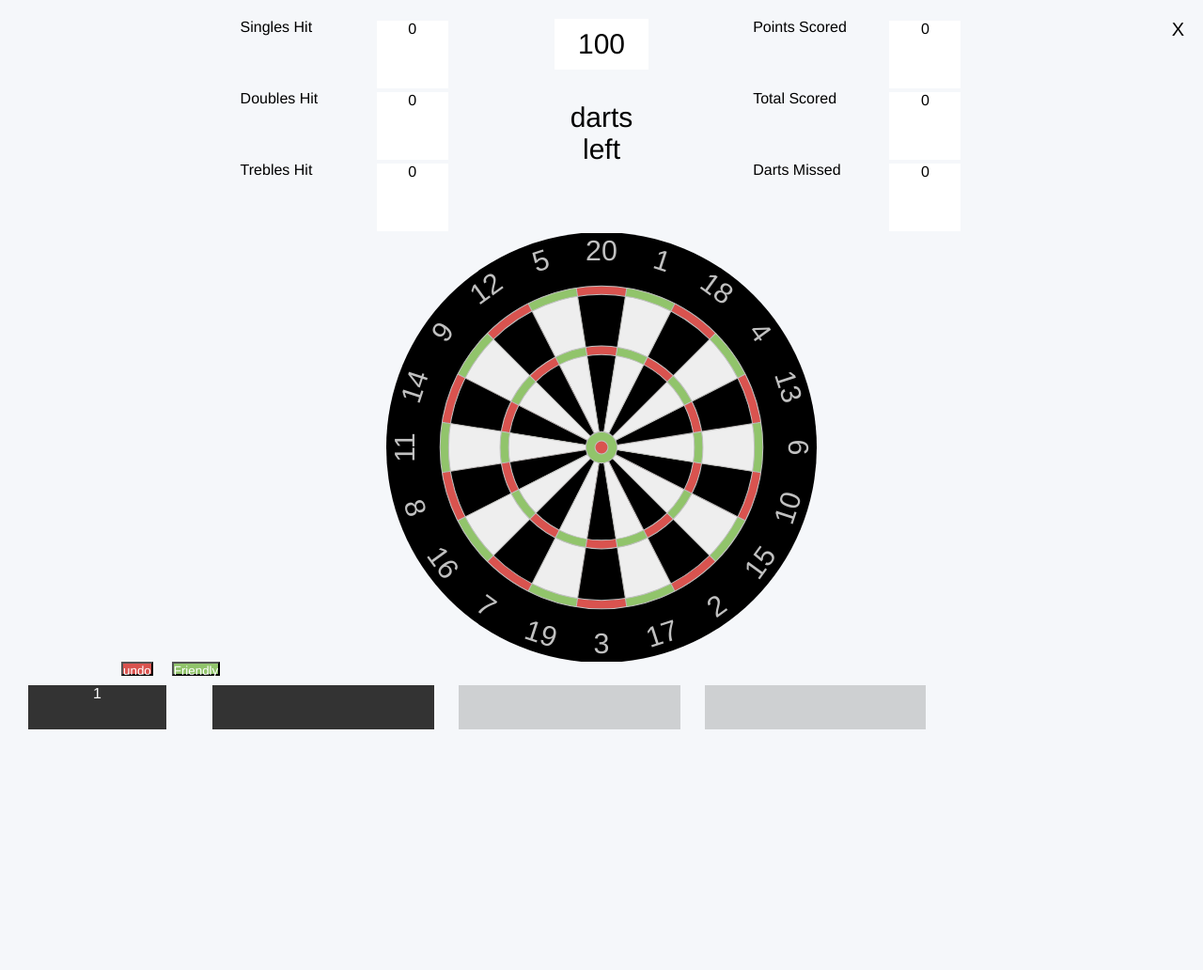
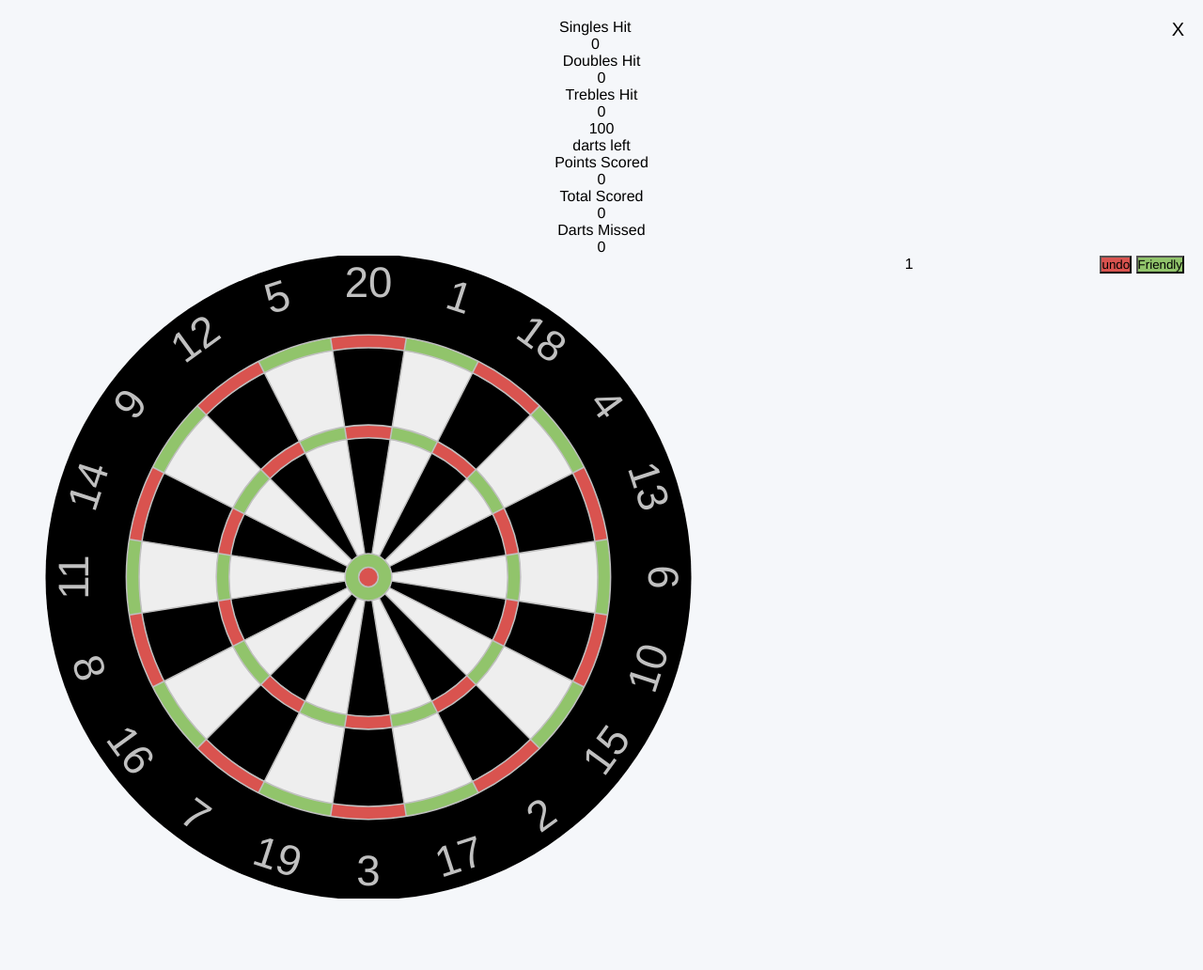
Before and after one commit to daneclipse/dartsApp, a PHP site: page /PHP/100DartsAt/100DartsAt.php?username=1 in a window 1280 px wide. Shown: the whole page at 94% size. Before the commit the page ends 776 px from the top, so only its background shows below. Run offline with PHP 8.4, Linux system fonts and the light colour scheme; data that the repository does not hold is empty.

Commit message:
x01 css complete

```diff
--- a/css/game.css
+++ b/css/game.css
@@ -14,13 +14,6 @@
 	width: 100%;
 	height: 100%;
 	padding: 20px;
-}
-
-.startGameButton
-{
-	font-size: 24px;
-	padding: 10px 20px;
-	color: #fff;
 }
 
 /* USED TO CHOOSE THE ORDER OF THROW */
@@ -65,388 +58,30 @@
 	margin-top: -2px;
 }
 
-/* X01 GAME CSS */
+/* PAGE SETUP FOR EVERY GAME */
+
 .board
 {
-	height: 60%;
+	width: 60%;
+	height: 90%;
+	float: left;
 }
 
 .game
 {
-	height: 40%;
-	max-width: 1000px;
-	margin: 0 auto;
+	width: 40%;
+	height: 100%;
+	float: left;
 }
 
-/* UNDO & FRIENDLY BUTTON */
 .gameButtons
 {
-	width: 80%;
-	height: 10%;
-	padding-left: 1%;
-	margin: 0 auto;
+	height: auto;
+	clear: both;
+	float: right;
 }
 
 .gameButtons button
 {
-	height: 100%;
-	float: left;
-	margin-right: 20px;
-	color: #fff;
+	margin-top: -50px;
 }
-
-/* AREA APPEND TO PAGE FOR EVERY PLAYER TO DISPLAY NAME & SCORES */
-.playerBox
-{
-	height: 35%;
-	margin-top: 2.5%;
-	color: #fff;
-}
-
-.scoreboardSection
-{
-	height: 100%;
-	width: 15%;
-	float: left;
-	margin-left: 1%;
-	background-color: #333;
-}
-
-/* AREA THAT DISPLAYS PLAYER NAME */
-.scoreboardSection:first-of-type
-{
-	width: 10%;
-}
-
-
-/* 100 DARTS AT GAME */
-.scoreboard
-{
-	width: 80%;
-	height: 30%;
-	margin: 0 auto;
-}
-
-.inner_scoreboard
-{
-	height: 100%;
-	width: 45%;
-	float: left;
-}
-
-.third_height
-{
-	height: 33.3%;
-	width: 50%;
-	margin: 0 auto;
-	text-align: left;
-}
-
-.enterScore
-{
-	height: 100%;
-	float: right;
-	background-color: #fff;
-	width: 80px;
-	border: 2px solid #f5f7fa;
-}
-
-.dartsLeft
-{
-	height: 100%;
-	width: 10%;
-	float: left;
-	text-align: center;
-	font-size: 30px;
-}
-
-span.numDartsLeft
-{
-	display: block;
-	padding: 10px 20px;
-	background-color: #fff;
-}
-
-#hundredGame
-{
-	height: 10%;
-}
-
-#hundredGame .gameButtons
-{
-	height: 20%;
-}
-
-#hundredGame .playerBox
-{
-	height: 75%;
-	padding-top: 1%;
-	padding-left: 1%;
-	margin-top: 0;
-}
-
-.section
-{
-	height: 100%;
-	float: left;
-}
-
-.nameSection
-{
-	width: 15%;
-	margin-right: 5%;
-	background-color: #333;
-}
-
-.scoreSection
-{
-	width: 80%;
-}
-
-.innerSection
-{
-	height: 100%;
-	width: 30%;
-	background-color: #333;
-	margin-right: 3.3%;
-}
-
-/* CRICKET GAME */
-.playerOrder p
-{
-	margin-top: 30px;
-}
-
-.scoreboards
-{
-	height: 100%;
-	width: 20%;
-	float: left;
-}
-
-.gameScoreboard
-{
-	height: 15%;
-	border: 2px solid #333;
-}
-
-.inner_gameScoreboard
-{
-	height: 20%;
-}
-
-#gameScore, #gameWickets
-{
-	width: 50%;
-	float: left;
-}
-
-#gameScore
-{
-	text-align: right;
-}
-
-#gameWickets
-{
-	text-align: left;
-	padding-left: 5px;
-}
-
-.half_scoreboard
-{
-	height: 85%;
-	width: 50%;
-	float: left;
-}
-
-.inner_half
-{
-	height: 10%;
-	background-color: #333;
-	color: #fff;
-	border: 2px solid #f7f5fa;
-}
-
-.game
-{
-	height: 100%;
-	width: 80%;
-	float: left;
-}
-
-#cricketGame .board
-{
-	height: 80%;
-}
-
-#cricketButtons
-{
-	height: 5%;
-}
-
-#cricketScoreboard
-{
-	height: 15%;
-	padding-left: 1%;
-}
-
-#cricketScoreboard .inner_scoreboard
-{
-	width: 20%;
-	flex: left;
-	background-color: #333;
-	color: #fff;
-	border: 5px solid #f7f5fa;
-}
-
-/* ROUND THE WORLD GAME */
-#worldScoreboard
-{
-	height: 10%;
-}
-
-.half
-{
-	height: 50%;
-	margin: 0;
-}
-
-.inner_half
-{
-	width: 5%;
-	height: 100%;
-	float: left;
-	background-color: #333;
-}
-
-.inner_half:nth-child(even)
-{
-	background-color: #fff;
-	color: #333;
-}
-
-#worldPage .board
-{
-	height: 60%;
-}
-
-#worldGame
-{
-	height: 20%;
-	float: none;
-}
-
-#worldGame .gameButtons
-{
-	height: 20%;
-	padding-left: 0;
-	margin: 0;
-}
-
-#worldGame .lower_scoreboard
-{
-	height: 80%;
-}
-
-.worldInner_scoreboard
-{
-	width: 16.5%;
-	height: 100%;
-	float: left;
-	background-color: #333;
-	color: #fff;
-	border: 2px solid #f7f5fa;
-}
-
-.worldScore
-{
-	height: 80%;
-}
-
-/* TIC TAC TOE GAME */
-.ticScoreboard
-{
-	width: 50%;
-	height: 10%;
-	margin: 0 auto;
-}
-
-.ticScoreboard .half
-{
-	width: 50%;
-	float: left;
-}
-
-.ticScoreboard .half p
-{
-	height: 100%;
-	width: 20%;
-	float: right;
-	background-color: #fff;
-	color: #333;
-}
-
-.ticGameBoard
-{
-	height: 80%;
-	width: 80%;
-	margin: 0 auto;
-}
-
-.ticGameBoard .innerSection
-{
-	width: 33.3%;
-	height: 33.3%;
-	float: left;
-	margin-right: 0;
-	border: 5px solid #f7f5fa;
-	font-size: 40px;
-	color: #fff;
-}
-
-#ticButtons
-{
-	height: 10%;
-	padding-left: 0;
-}
-
-#ticButtons button
-{
-	float: right;
-}
-
-.greenText
-{
-	color: #91c46b;
-}
-
-.redText
-{
-	color: #d9534f;
-}
-
-.neutralText
-{
-	color: #fff;
-}
-
-/* NOUGHTS & CROSSES GAME */
-.targetBoard
-{
-	height: 300px;
-	width: 300px;
-	background-color: #333;
-	float: left;
-	display: inline-block;
-}
-
-.innerTarget
-{
-	width: 100px;
-	height: 100px;
-	border: 2px solid #f7f5fa;
-	float: left;
-	color: #fff;
-	line-height: 100px;
-	font-size: 24px;
-}
--- a/css/general.css
+++ b/css/general.css
@@ -42,6 +42,18 @@
 .white
 {
 	fill: #eee;
+}
+
+.button
+{
+	font-size: 24px;
+	padding: 10px 20px;
+	color: #fff;
+}
+
+.button:hover
+{
+	cursor: pointer;
 }
 
 .redButton
--- a/ticTacToe/ticTacToe.php
+++ b/ticTacToe/ticTacToe.php
@@ -45,6 +45,12 @@
 		<div class="gameButtons" id="ticButtons">
 			<button class="redButton" id="reset">reset</button>
 			<button class="greenButton" id="newBoard">new board</button>
+		</div>
+		<div class="scoreboard" id="nandcPlayerboard">
+			<p class="innerPlayerboard" id="nandcName">adsfads - O</p>
+			<div class="innerPlayerboard" id="nandcFirst"></div>
+			<div class="innerPlayerboard" id="nandcSecond"></div>
+			<div class="innerPlayerboard" id="nandcThird"></div>
 		</div>
 	</div>
 
```
Also changed, not shown: X01/x01Game.js (+11 -3 lines), X01/x01Game.php (+18 -16 lines), css/x01.css (added, +72 -0 lines), newGameSetup.php (+13 -8 lines), noughts&Crosses/noughts&crosses.php (+10 -11 lines), 2 other files.
